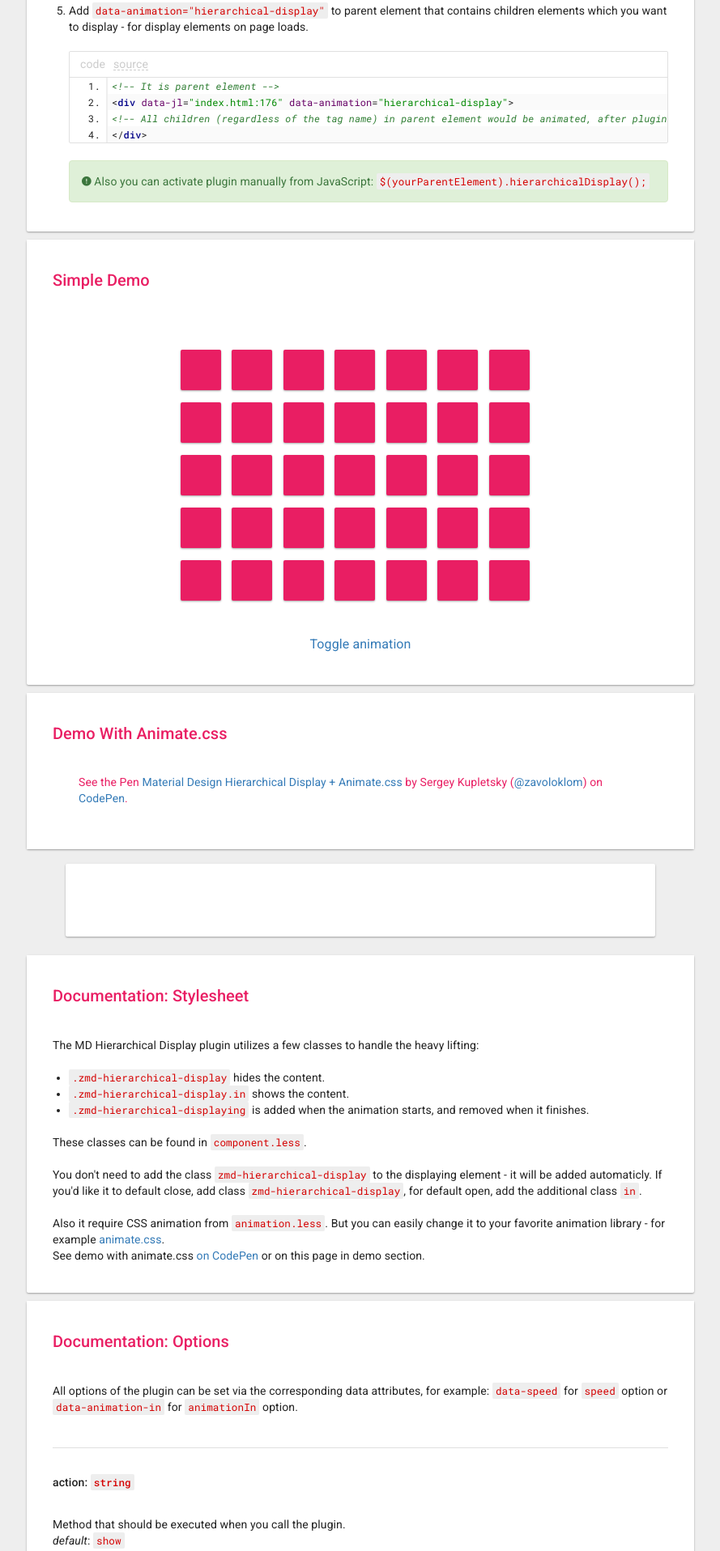
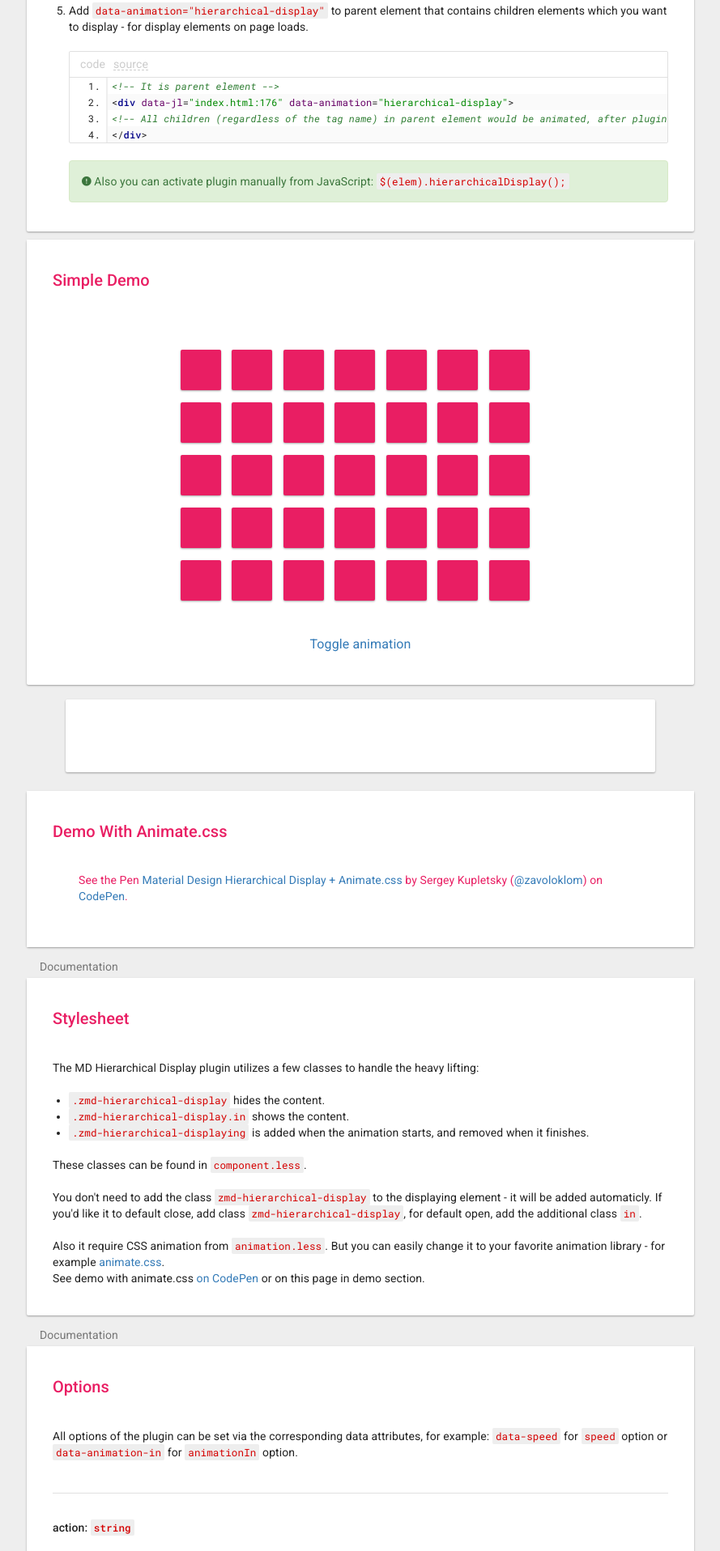
Before and after one commit to zavoloklom/material-design-hierarchical-display, a website: page index.html in a window 1280 px wide. Shown: the part 1030-2946 px from the top of the page at 81% size, without its empty margins (195-1084 px from the left). Drawn offline with nearby package versions, Linux system fonts and the light colour scheme; a script that the page names is missing.

Commit message:
Update index.html

```diff
--- a/index.html
+++ b/index.html
@@ -177,7 +177,7 @@
                                 <!-- All children (regardless of the tag name) in parent element would be animated, after plugin starts -->
                             </div></pre>
                     </div>
-                    <p class="alert alert-success"><i class="zmdi zmdi-alert-circle"></i> Also you can activate plugin manually from JavaScript: <code>$(yourParentElement).hierarchicalDisplay();</code></p>
+                    <p class="alert alert-success"><i class="zmdi zmdi-alert-circle"></i> Also you can activate plugin manually from JavaScript: <code>$(elem).hierarchicalDisplay();</code></p>
                 </li>
             </ol>
         </div>
@@ -188,7 +188,7 @@
             <div class="panel-heading">
                 <div class="panel-title mdt-title">Simple Demo</div>
             </div>
-            <div class="panel-body">
+            <div class="panel-body" style="overflow: hidden">
                 <ul id="demo-animation" >
                     <li></li>
                     <li></li>
@@ -229,6 +229,15 @@
                 <p class="mdt-subhead-2 text-center"><a id="demo-animation-toggle-link" data-toggle="hierarchical-display" href="#demo-animation">Toggle animation</a></p>
             </div>
         </section>
+
+        <!-- Full Big -->
+        <section data-animation="animate" class="visible-lg text-center" style="padding: 8px">
+            <ins class="panel adsbygoogle"
+                 style="display:inline-block;width:728px;height:90px"
+                 data-ad-client="ca-pub-1677266632116401"
+                 data-ad-slot="3402533376"></ins>
+        </section>
+
         <section data-animation="animate" class="panel panel-mc-pink">
             <div class="panel-heading">
                 <div class="panel-title mdt-title">Demo With Animate.css</div>
@@ -238,20 +247,13 @@
                 </div>
             </div>
         </section>
-
-        <!-- Full Big -->
-        <section data-animation="animate" class="visible-lg text-center" style="padding: 8px">
-            <ins class="panel adsbygoogle"
-                 style="display:inline-block;width:728px;height:90px"
-                 data-ad-client="ca-pub-1677266632116401"
-                 data-ad-slot="3402533376"></ins>
-        </section>
     </article>
 
     <article id="documentation">
+        <p class="panel-tagline">Documentation</p>
         <section id="stylesheet" data-animation="animate" class="panel panel-mc-pink">
             <div class="panel-heading">
-                <div class="panel-title mdt-title">Documentation: Stylesheet</div>
+                <div class="panel-title mdt-title">Stylesheet</div>
                 </div>
             <div class="panel-body">
                 <p>The MD Hierarchical Display plugin utilizes a few classes to handle the heavy lifting:</p>
@@ -265,9 +267,10 @@
                 <p>Also it require CSS animation from <code>animation.less</code>. But you can easily change it to your favorite animation library - for example <a href="https://github.com/daneden/animate.css" target="_blank">animate.css</a>. <br> See demo with animate.css <a href="http://codepen.io/zavoloklom/details/eNaEBM/" target="_blank" title="Demo with animate.css">on CodePen</a> or on this page in demo section.</p>
             </div>
         </section>
+        <p class="panel-tagline">Documentation</p>
         <section id="options" data-animation="animate" class="panel panel-mc-pink">
             <div class="panel-heading">
-                <div class="panel-title mdt-title">Documentation: Options</div>
+                <div class="panel-title mdt-title">Options</div>
             </div>
             <div class="panel-body">
                 <p>All options of the plugin can be set via the corresponding data attributes, for example: <code>data-speed</code> for <code>speed</code> option or <code>data-animation-in</code> for <code>animationIn</code> option.</p>
@@ -288,9 +291,10 @@
                     <em>default</em>: <code>false</code></p>
             </div>
         </section>
+        <p class="panel-tagline">Documentation</p>
         <section id="methods" data-animation="animate" class="panel panel-mc-pink">
             <div class="panel-heading">
-                <div class="panel-title mdt-title">Documentation: Methods</div>
+                <div class="panel-title mdt-title">Methods</div>
             </div>
             <div class="panel-body">
                 Public methods that provides by plugin.
@@ -309,9 +313,10 @@
                 <p>Toggles a displaying element to shown or hidden.</p>
             </div>
         </section>
+        <p class="panel-tagline">Documentation</p>
         <section id="events" data-animation="animate" class="panel panel-mc-pink">
             <div class="panel-heading">
-                <div class="panel-title mdt-title">Documentation: Events</div>
+                <div class="panel-title mdt-title">Events</div>
             </div>
             <div class="panel-body">
                 <p>Material Design Hierarchical Display plugin exposes a few events for hooking into displaying functionality.</p>
```
